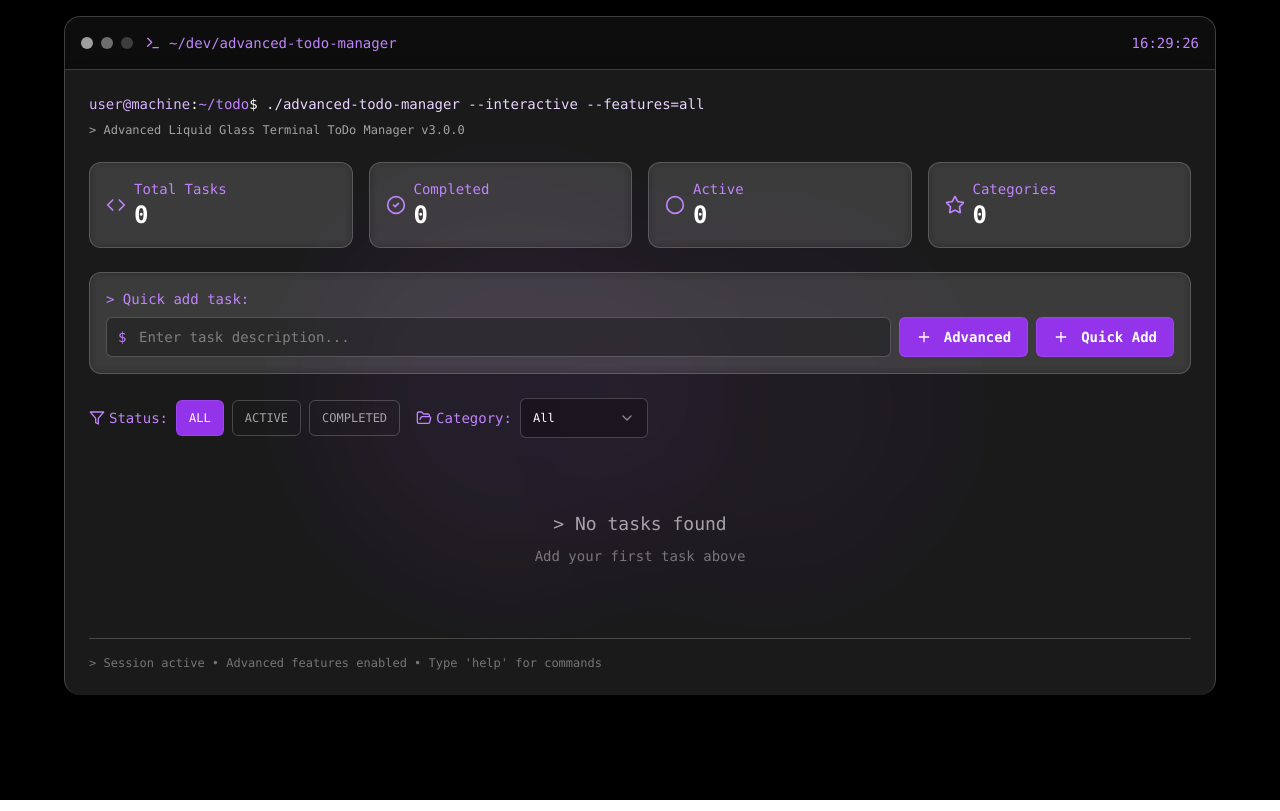
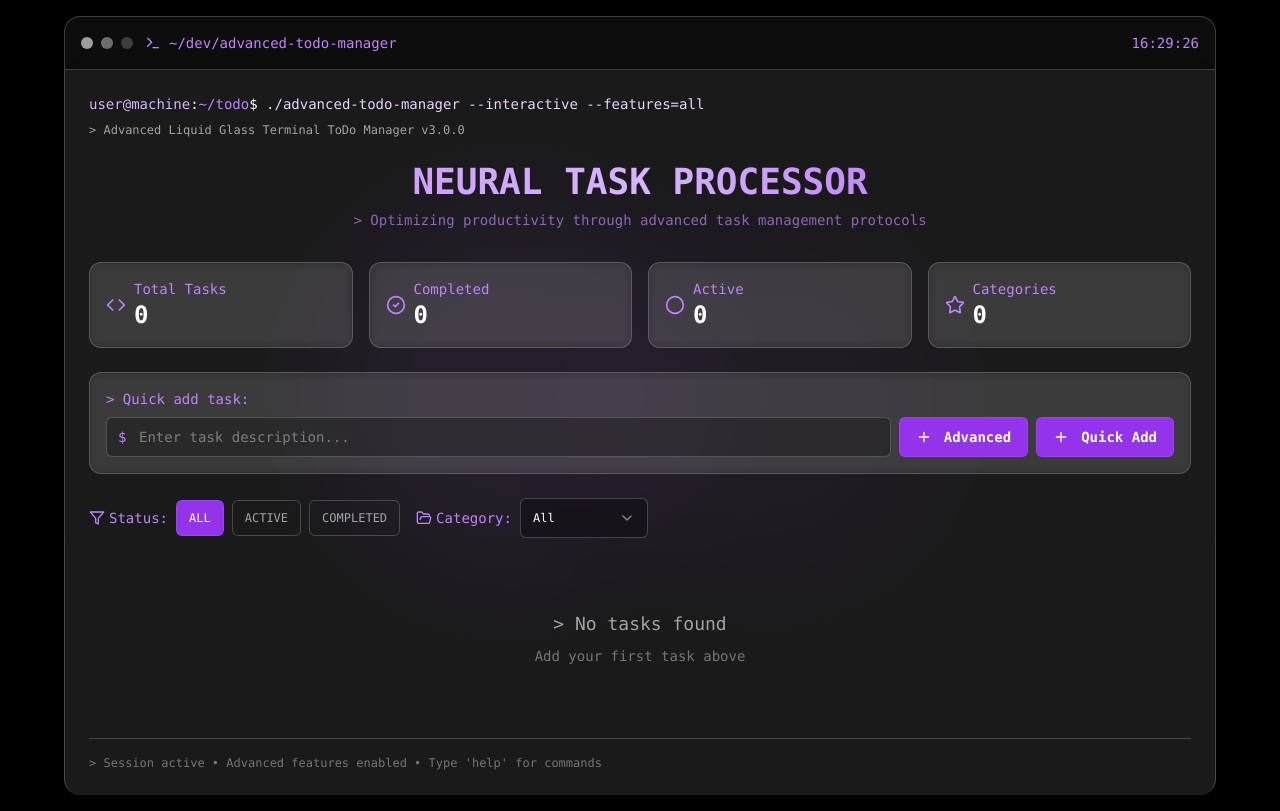
Before and after one commit to Naquiao/terminal-todo, a Next.js app: page / in a window 1280 px wide. Built offline with nearby package versions, Linux system fonts and the light colour scheme.

Commit message:
Add main title and description to Liquid Terminal ToDo Manager

```diff
--- a/app/page.tsx
+++ b/app/page.tsx
@@ -933,6 +933,16 @@ export default function LiquidTerminalTodo() {
             <div className="text-white/60 text-xs mb-4">{">"} Advanced Liquid Glass Terminal ToDo Manager v3.0.0</div>
           </div>
 
+          {/* Main Title */}
+          <div className="text-center mb-8">
+            <h1 className="text-4xl font-bold bg-gradient-to-r from-purple-400 via-purple-300 to-purple-500 bg-clip-text text-transparent mb-2">
+              NEURAL TASK PROCESSOR
+            </h1>
+            <div className="text-purple-400/70 text-sm font-mono">
+              {">"} Optimizing productivity through advanced task management protocols
+            </div>
+          </div>
+
           <StatsDashboard stats={taskStats} />
           <QuickAddTask onAddTask={addTask} />
           {/* <TaskTemplateSelector
```
